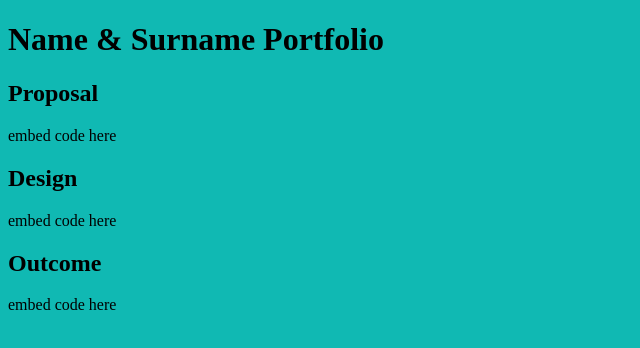
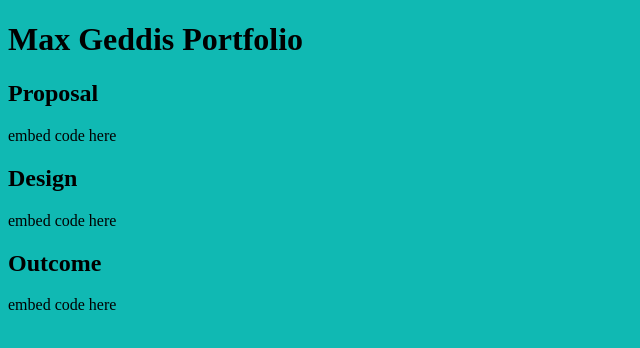
Before and after one commit to DTE-WGHS/my-portfolio-Maxskilling, a plain HTML site: page index.html in a window 1280 px wide. Shown: the whole page, without its empty margins (0-640 px from the left). Drawn offline with Linux system fonts and the light colour scheme.

Commit message:
Update index.html

```diff
--- a/index.html
+++ b/index.html
@@ -7,7 +7,7 @@
 </head>
 
 <body>
-	<H1>Name & Surname Portfolio</H1>
+	<H1>Max Geddis Portfolio</H1>
 	<h2>Proposal</h2>
 	<p>embed code here</p>
 	<h2>Design</h2>
```
